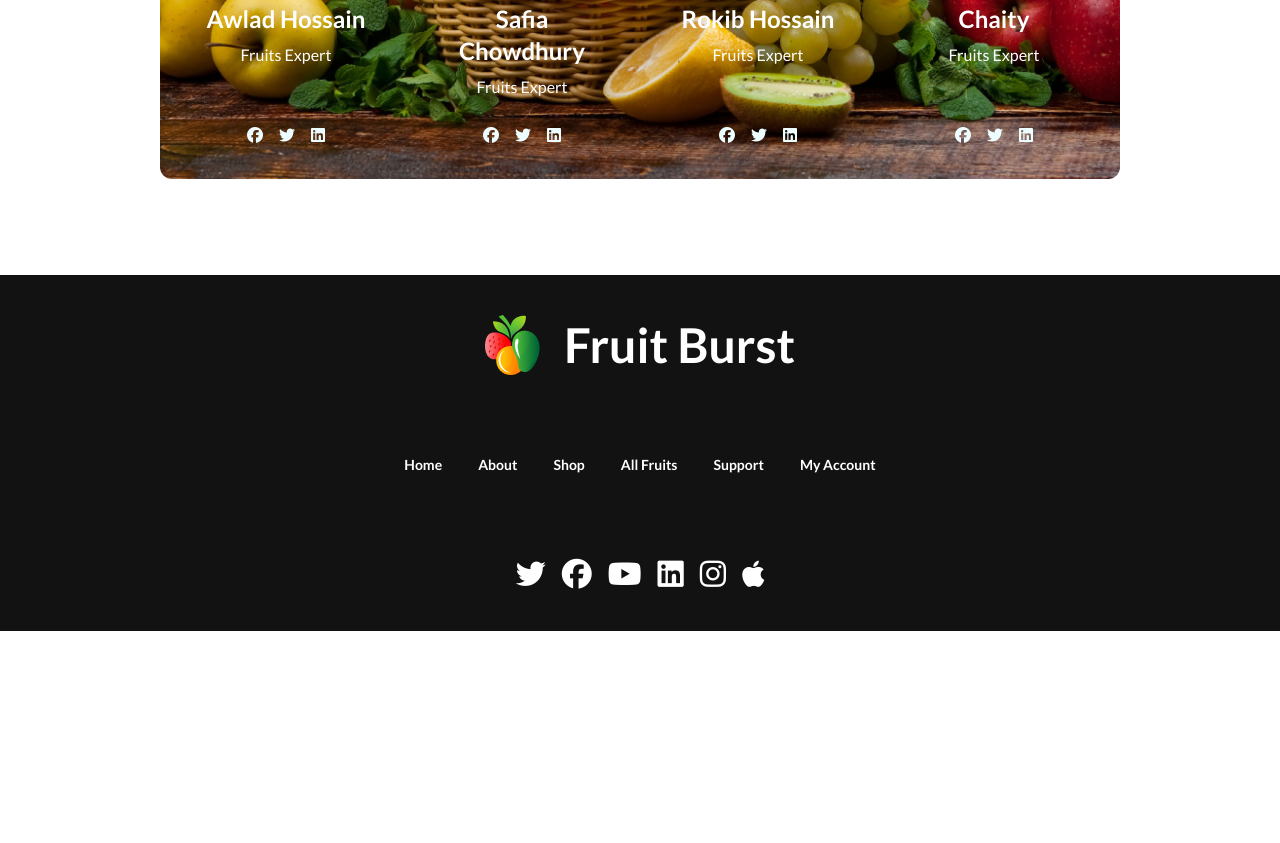
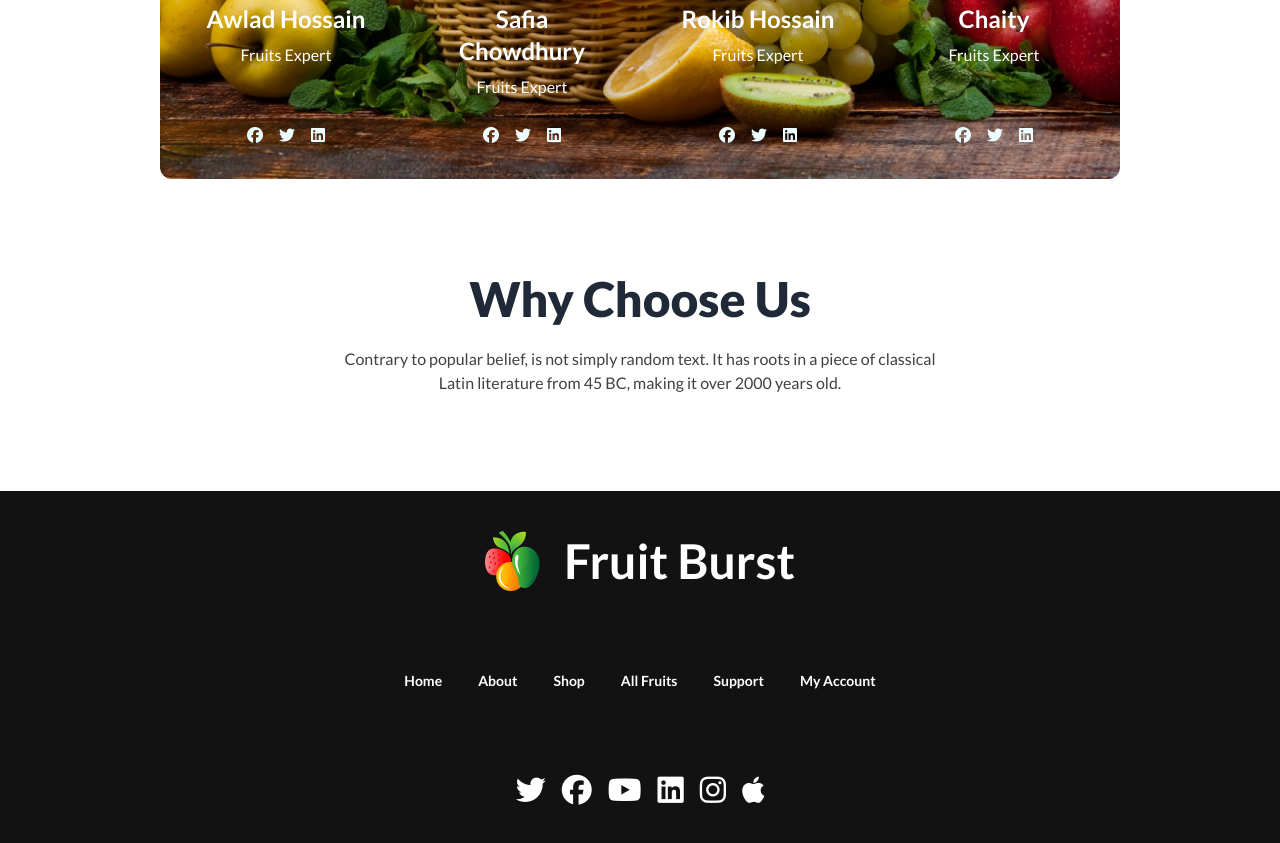
Before and after one commit to samiha782/fruit-burst, a plain HTML site: page index.html in a window 1280 px wide. Shown: the part 2299-3142 px from the top of the page. Before the commit the page ends 2930 px from the top, so only its background shows below. Drawn offline with nearby package versions, Linux system fonts and the light colour scheme.

Commit message:
added why chose section

```diff
--- a/index.html
+++ b/index.html
@@ -782,6 +782,13 @@
             </div>
         </div>
         </section>
+        <!-- why choose section -->
+        <section class="my-8 lg:my-24 min-h-[50px]">
+            <h1 class="text-3xl text-center md:text-5xl font-extrabold ">Why Choose Us</h1>
+            <p class="text-title text-center mx-auto  font-medium mt-6 max-w-[600px]">Contrary to popular belief, is not simply random text. It has roots in a piece of classical Latin literature from 45 BC, making it over 2000 years old.</p>
+
+            <div></div>
+        </section>
     </main>
     <footer class="footer footer-center px-2 py-5 lg:px-40 lg:py-10 p-8 bg-[#121212] text-white">
 
```
